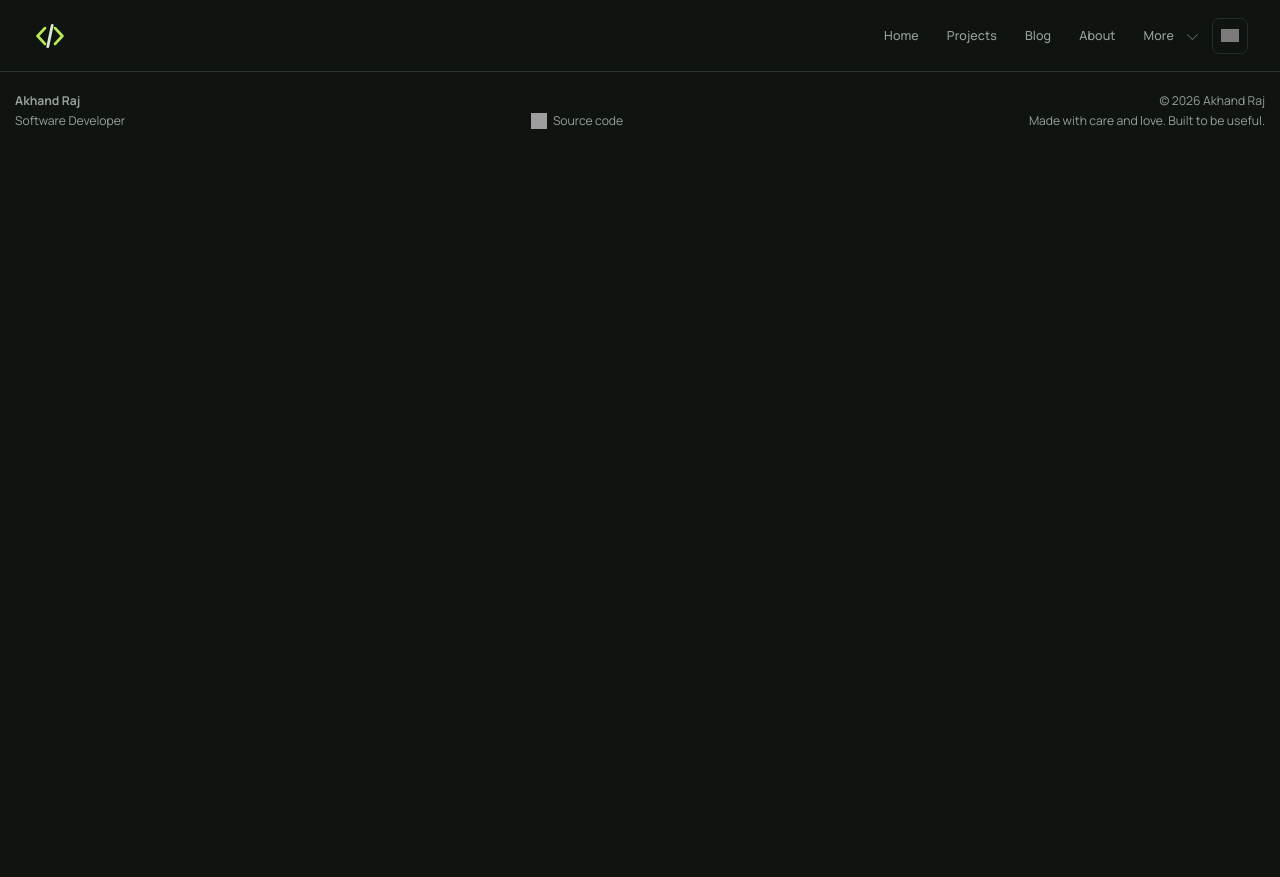
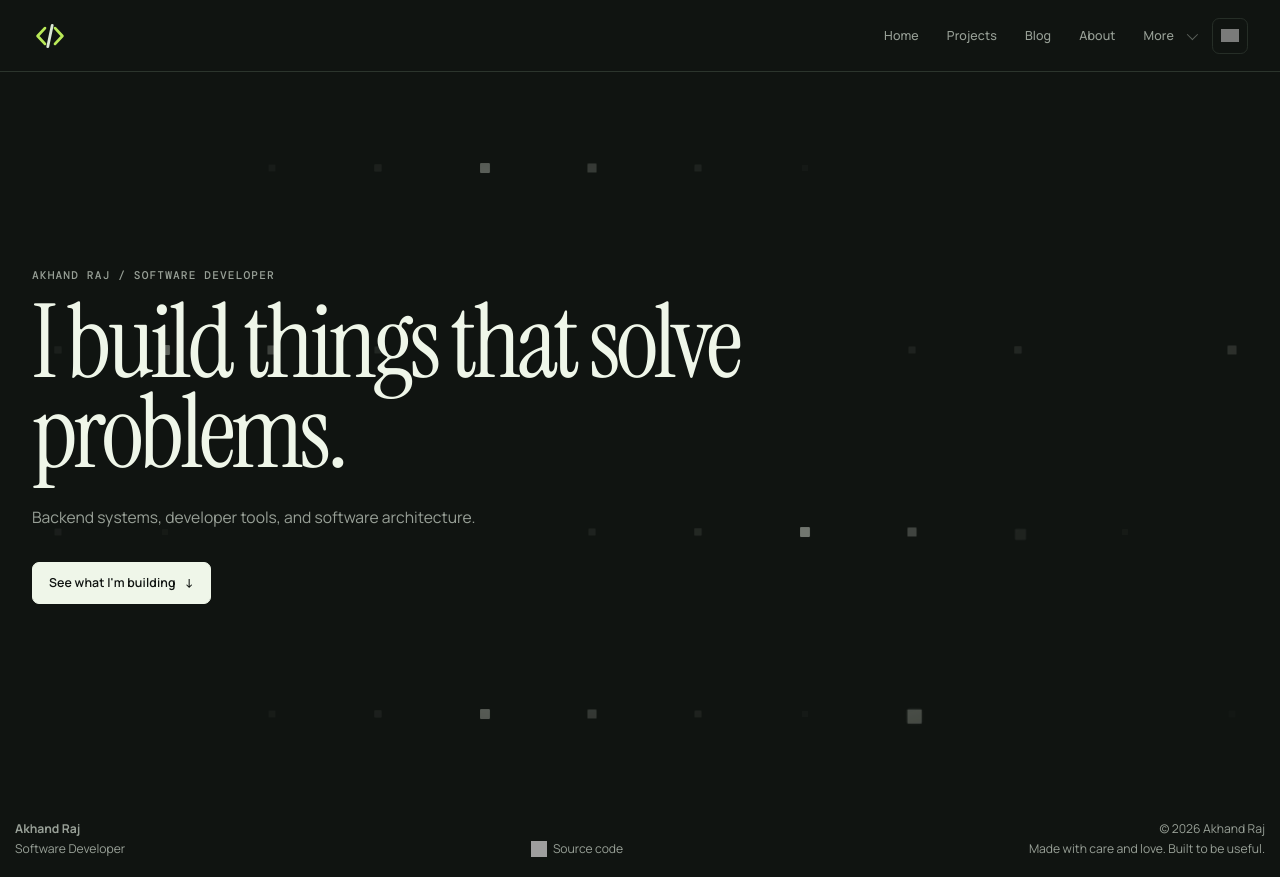
Before and after one commit to Akkiraj1234/akhand.dev, a Preact app: page / in a window 1280 px wide. Before the commit the page ends 800 px from the top, so only its background shows below. Built offline with nearby package versions, Linux system fonts and the light colour scheme; grey boxes are pictures that could not be loaded.

Commit message:
fixed something

```diff
--- a/src/data/master.json
+++ b/src/data/master.json
@@ -43,9 +43,12 @@
         "ctaLabel": "See what I'm building",
         "ctaTarget": "#currently"
     },
+
     "currently": {
         "label": "Currently building",
-        "project": "Shipyard",
+        "projects": [
+            {
+                "name": "shipyard",
                 "description": "An open-source project lifecycle companion for managing the information surrounding software projects, from planning and development to releases and changelogs.",
                 "status": "In development",
                 "focus": [
@@ -53,8 +56,9 @@
                     "Developer tooling",
                     "Modular systems"
                 ]
+            }
+        ]
     },
-
 
 
     "about": {
--- a/src/data/site.js
+++ b/src/data/site.js
@@ -18,9 +18,4 @@ const site = {
 };
 
 
-if (import.meta.env.DEV) {
-    window.site = site;
-}
-
-
 export default site;
--- a/src/pages/Home/Home.jsx
+++ b/src/pages/Home/Home.jsx
@@ -1,6 +1,6 @@
 import { MainLayout } from "../../layout/MainLayout";
 
-// import Hero from "./components/Hero";
+import Hero from "./components/Hero";
 // import CurrentlySection from "./components/CurrentlySection";
 // import ActivitySection from "./components/ActivitySection";
 // import ProjectsSection from "./components/ProjectsSection";
@@ -15,8 +15,8 @@ function Home() {
     return (
         <MainLayout>
             <main id="home">
-                {/* <Hero />
-                <CurrentlySection />
+                <Hero />
+                {/* <CurrentlySection />
                 <ActivitySection />
                 <ProjectsSection />
                 <PhilosophySection />
--- a/src/pages/Home/components/CurrentlySection.jsx
+++ b/src/pages/Home/components/CurrentlySection.jsx
@@ -1,4 +1,4 @@
-import site from "../../../data/site";
+import useSite from "../../../hooks/useSite"
 import Heading from "./Heading";
 
 
--- a/src/pages/Home/components/Hero.jsx
+++ b/src/pages/Home/components/Hero.jsx
@@ -1,8 +1,7 @@
-import site from "../../../data/site";
-
+import useSite from "../../../hooks/useSite"
 
 function Hero() {
-    const hero = site.hero
+    const hero = useSite("hero")
     const Pixel = (
         <div className="pixel-field" aria-hidden="true">
             {Array.from({ length: 48 }, (_, index) => (
```
Also changed, not shown: 1 other file (tests, documents, lock files or other folders). Lines whose indentation alone changed are shown as unchanged.
